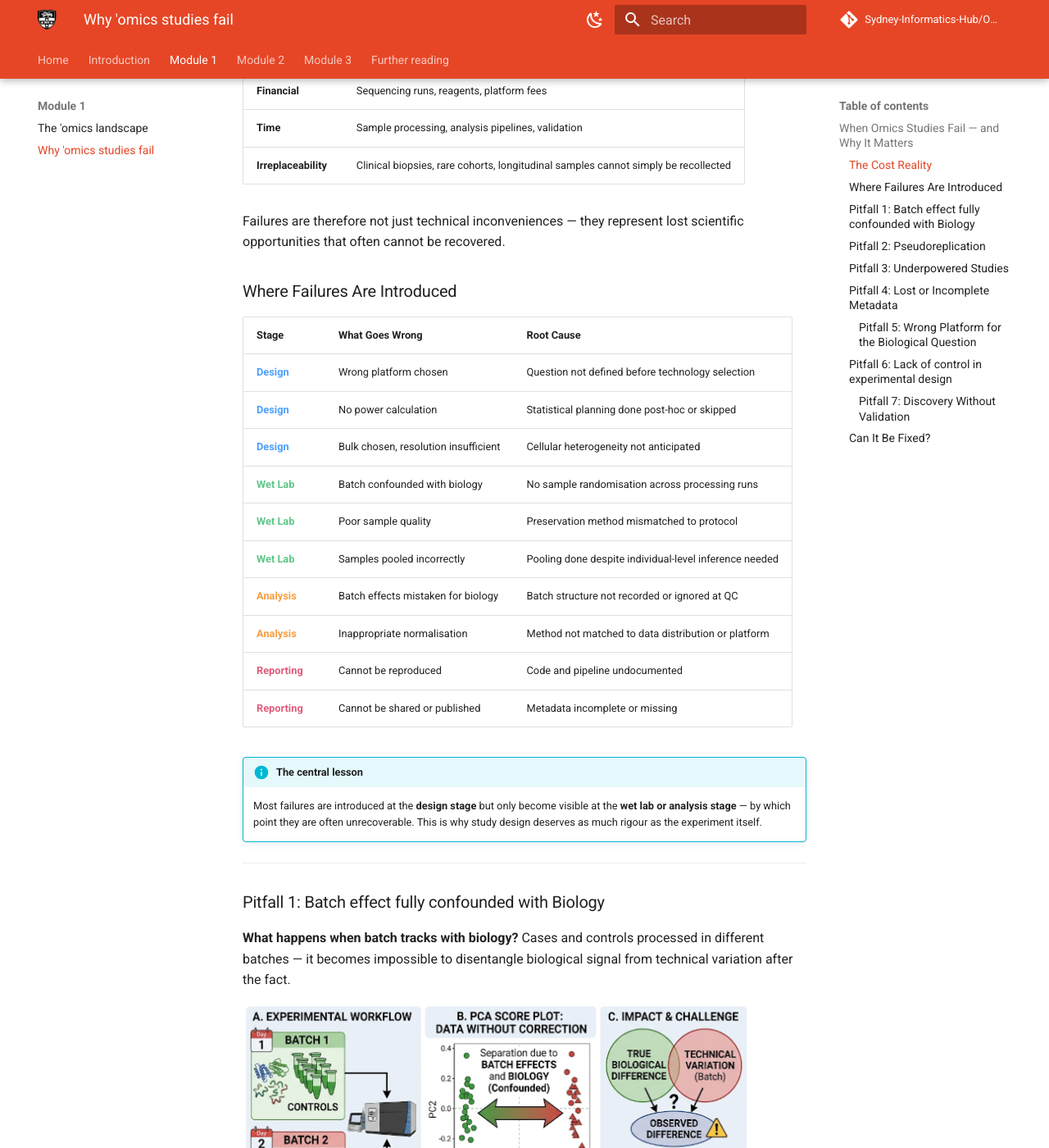
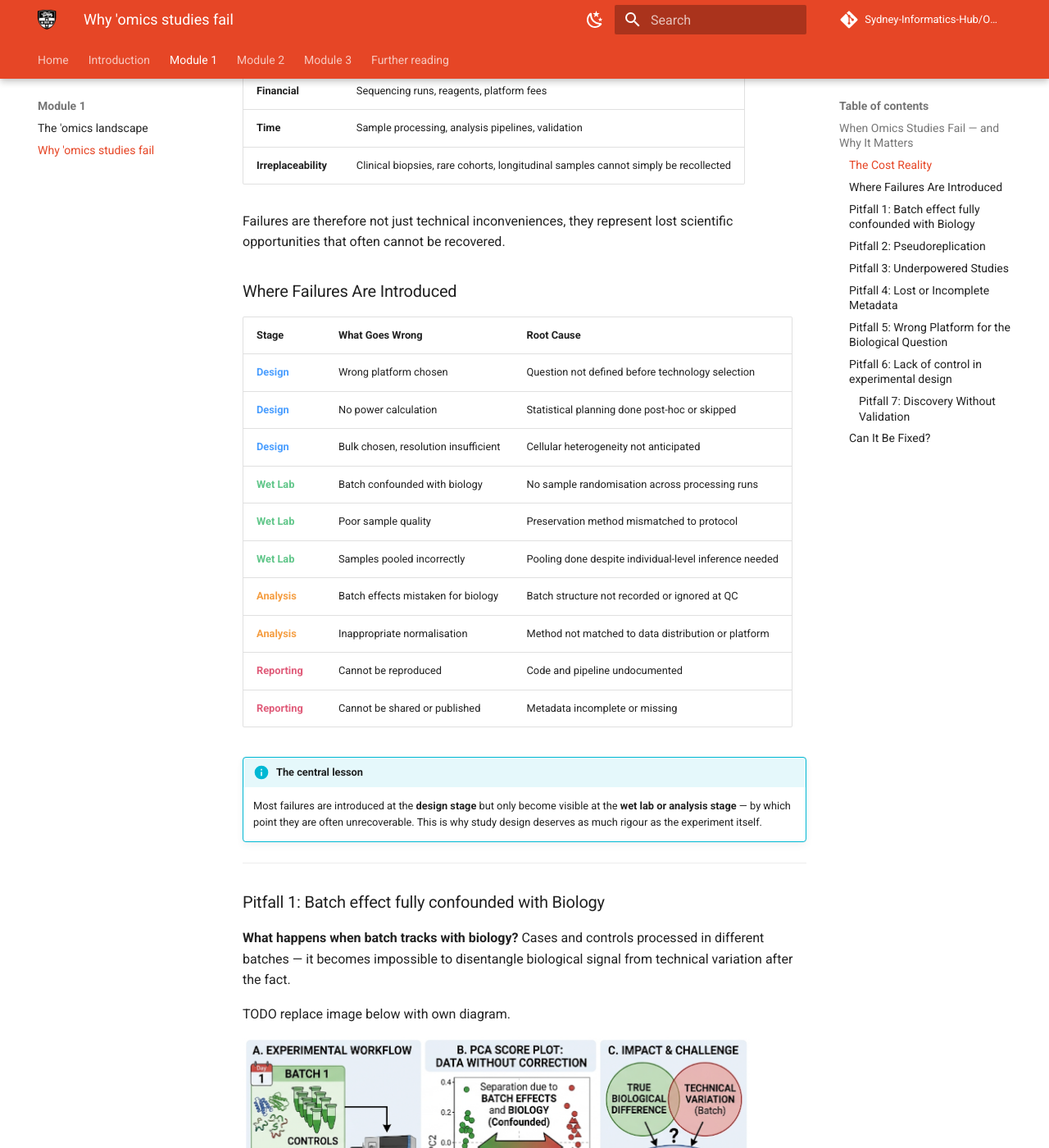
Before and after one commit to Sydney-Informatics-Hub/Omics-Study-Designs-and-Data-Interpretation, an MkDocs documentation site: the page built from docs/Day1/module1-2.md, in a window 1280 px wide and 1400 px high, scrolled down 566 px. Shown: the whole window at 82% size. Built offline with MkDocs 1.6.1 and Material for MkDocs 9.7.7, drawn with Linux system fonts in a browser that asks for light colours; comment, search, counter and statistics services are not loaded; some of the changed text lies outside the part shown.

Commit message:
Add todo diagram placeholders

```diff
--- a/docs/Day1/module1-2.md
+++ b/docs/Day1/module1-2.md
@@ -18,9 +18,7 @@ Omics experiments carry significant costs across three dimensions:
 | **Time** | Sample processing, analysis pipelines, validation |
 | **Irreplaceability** | Clinical biopsies, rare cohorts, longitudinal samples cannot simply be recollected |
 
-Failures are therefore not just technical inconveniences — they represent lost
-scientific opportunities that often cannot be recovered.
-
+Failures are therefore not just technical inconveniences, they represent lost scientific opportunities that often cannot be recovered.
 
 ### Where Failures Are Introduced
 
@@ -49,6 +47,8 @@ scientific opportunities that often cannot be recovered.
 **What happens when batch tracks with biology?**
 Cases and controls processed in different batches — it becomes impossible to
 disentangle biological signal from technical variation after the fact.
+
+TODO replace image below with own diagram.
 
 ![Batch effect fully confounded with Biology](module1/figs/01_batch_Effect_v01.png){width=90%}
 
@@ -92,6 +92,7 @@ each cell **individually**, capturing the variation that bulk methods
 average away. A single experiment can generate profiles for tens of
 thousands of cells.
 
+TODO replace image below with own diagram.
 ![](module1/figs/03_pseudoreplication_single_cell_v02.jpg){width=95%}
 
 This resolution comes with a statistical trap that is easy to miss.
@@ -219,7 +220,7 @@ in the data but invisible to the analyst.
     **Module 3: Experimental Design Fundamentals**.
 
 ---
-#### Pitfall 5: Wrong Platform for the Biological Question
+### Pitfall 5: Wrong Platform for the Biological Question
 
 Platform choice is a design decision — not a technical afterthought.
 Selecting the wrong platform upstream cannot be compensated for by
```
